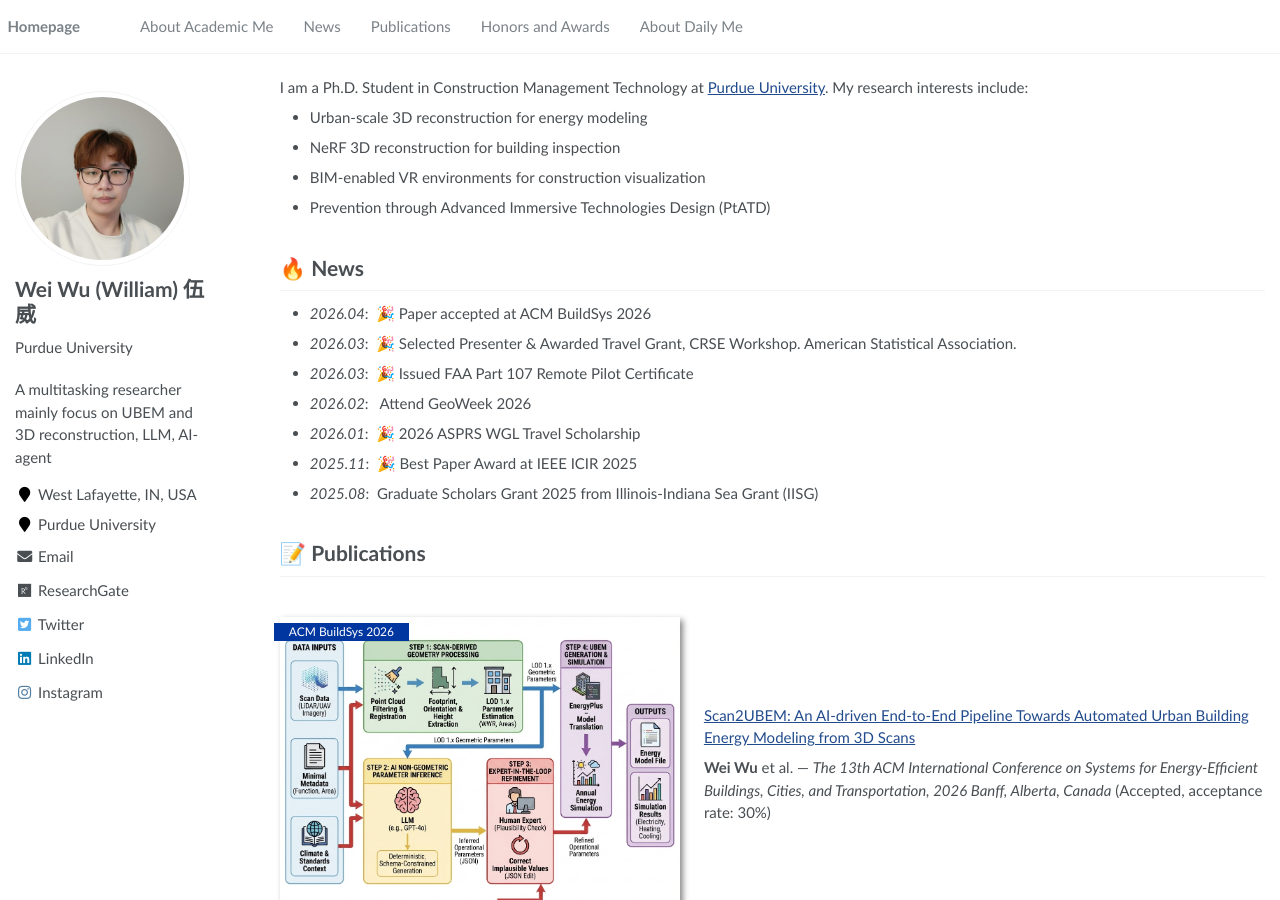
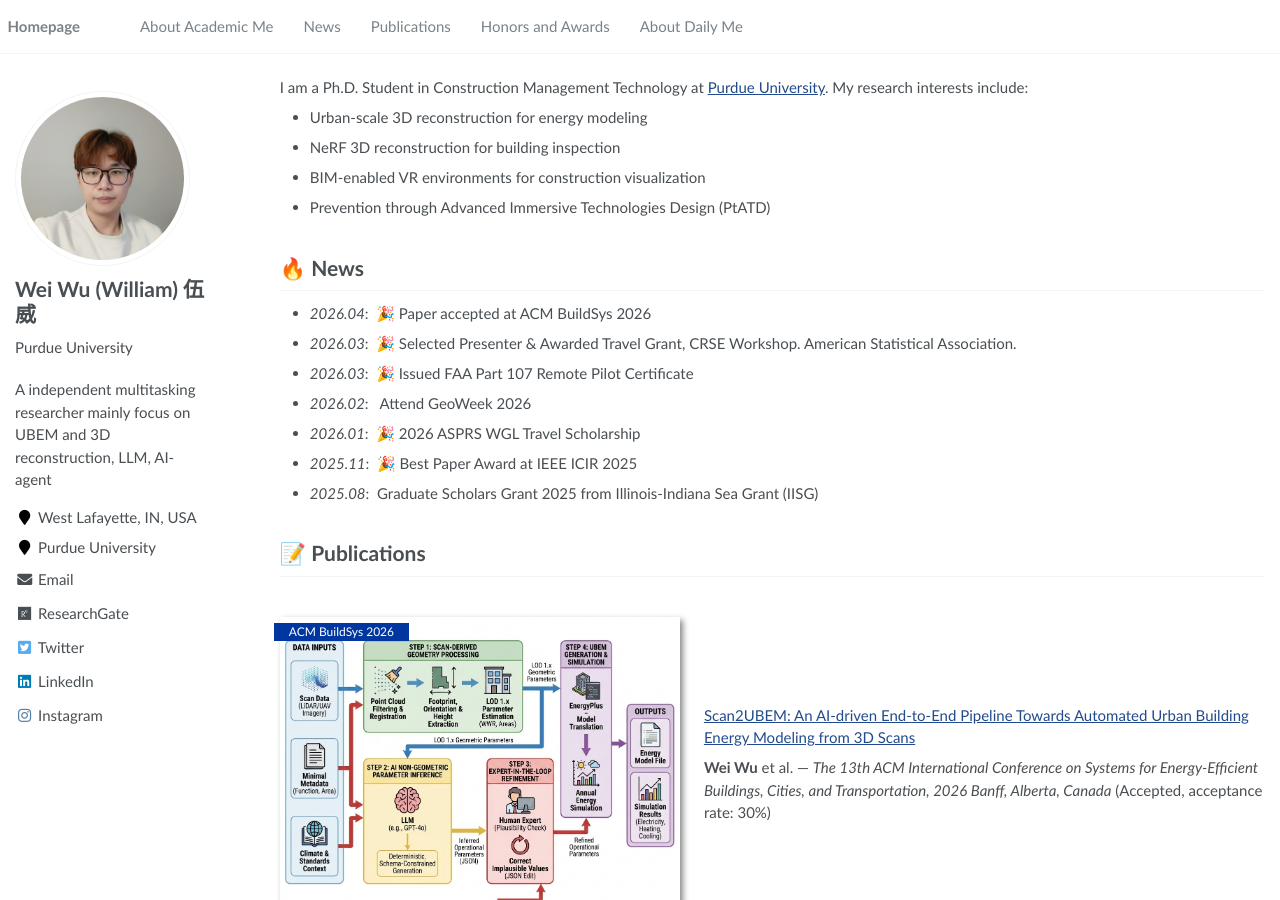
Before and after one commit to wuwei5v/weiwu.github.io, a Jekyll site: the page built from _pages/about.md, in a window 1280 px wide and 900 px high. Built offline with Jekyll 4.4.1, drawn with Linux system fonts in a browser that asks for light colours.

Commit message:
update _config.yml

```diff
--- a/_config.yml
+++ b/_config.yml
@@ -7,7 +7,7 @@
 
 # Site Settings
 title                    : "Wei Wu - Academic"
-description              : "A multitasking researcher mainly focus on UBEM and 3D reconstruction, LLM, AI-agent"
+description              : "A independent multitasking researcher mainly focus on UBEM and 3D reconstruction, LLM, AI-agent"
 repository               : "wuwei5v/weiwu.github.io"
 google_scholar_stats_use_cdn : true
 
```
